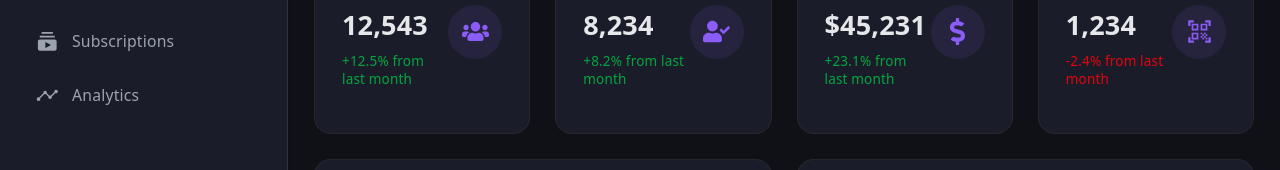
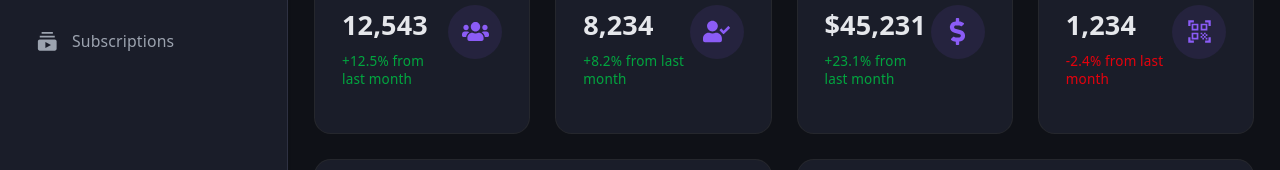
Before and after one commit to suman-chandra-barman/proon.ing-admin-dashboard, a React (Vite) app: page / in a window 1280 px wide. Shown: the part 236-406 px from the top of the page. Built offline with nearby package versions, Linux system fonts and the light colour scheme.

Commit message:
feat: remove Analytics routes and sidebar item for cleaner navigation

```diff
--- a/src/App.tsx
+++ /dev/null
@@ -1,5 +0,0 @@
-function App() {
-  return <main className="font-bold text-center">Hello world</main>;
-}
-
-export default App;
--- a/src/components/Layout/Sidebar.tsx
+++ b/src/components/Layout/Sidebar.tsx
@@ -4,7 +4,6 @@ import { MdDashboard } from "react-icons/md";
 import { FaUsers } from "react-icons/fa";
 import { RiRobot2Fill } from "react-icons/ri";
 import { MdSubscriptions } from "react-icons/md";
-import { IoAnalytics } from "react-icons/io5";
 import logo from "@/assets/logo.svg";
 import { Button } from "../ui/button";
 import { LogOut } from "lucide-react";
@@ -30,11 +29,11 @@ const navItems = [
     href: "/subscriptions",
     icon: MdSubscriptions,
   },
-  {
-    title: "Analytics",
-    href: "/analytics",
-    icon: IoAnalytics,
-  },
+  // {
+  //   title: "Analytics",
+  //   href: "/analytics",
+  //   icon: IoAnalytics,
+  // },
 ];
 
 export default function Sidebar() {
```
Also changed, not shown: src/routes/routes.tsx (+4 -5 lines).
